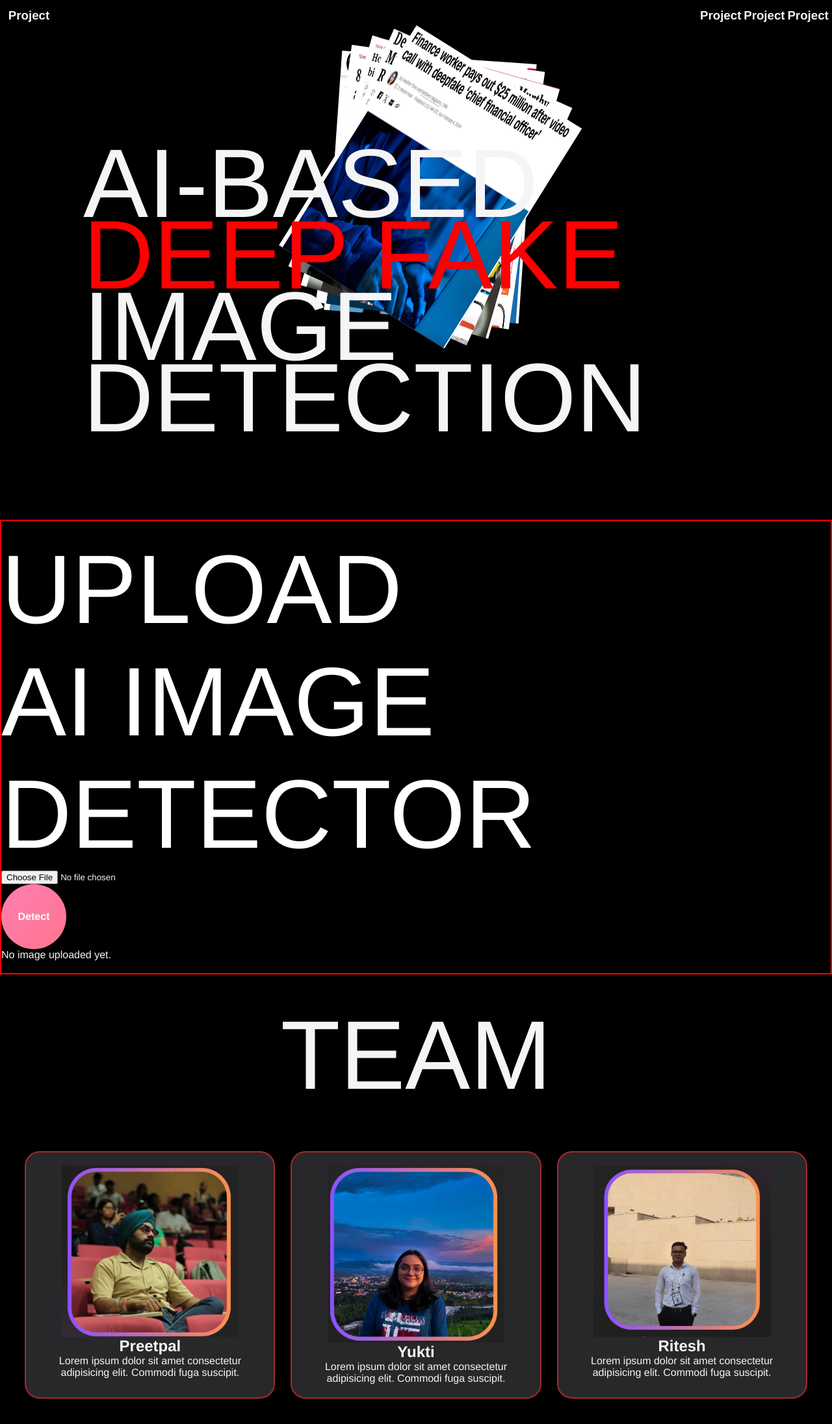
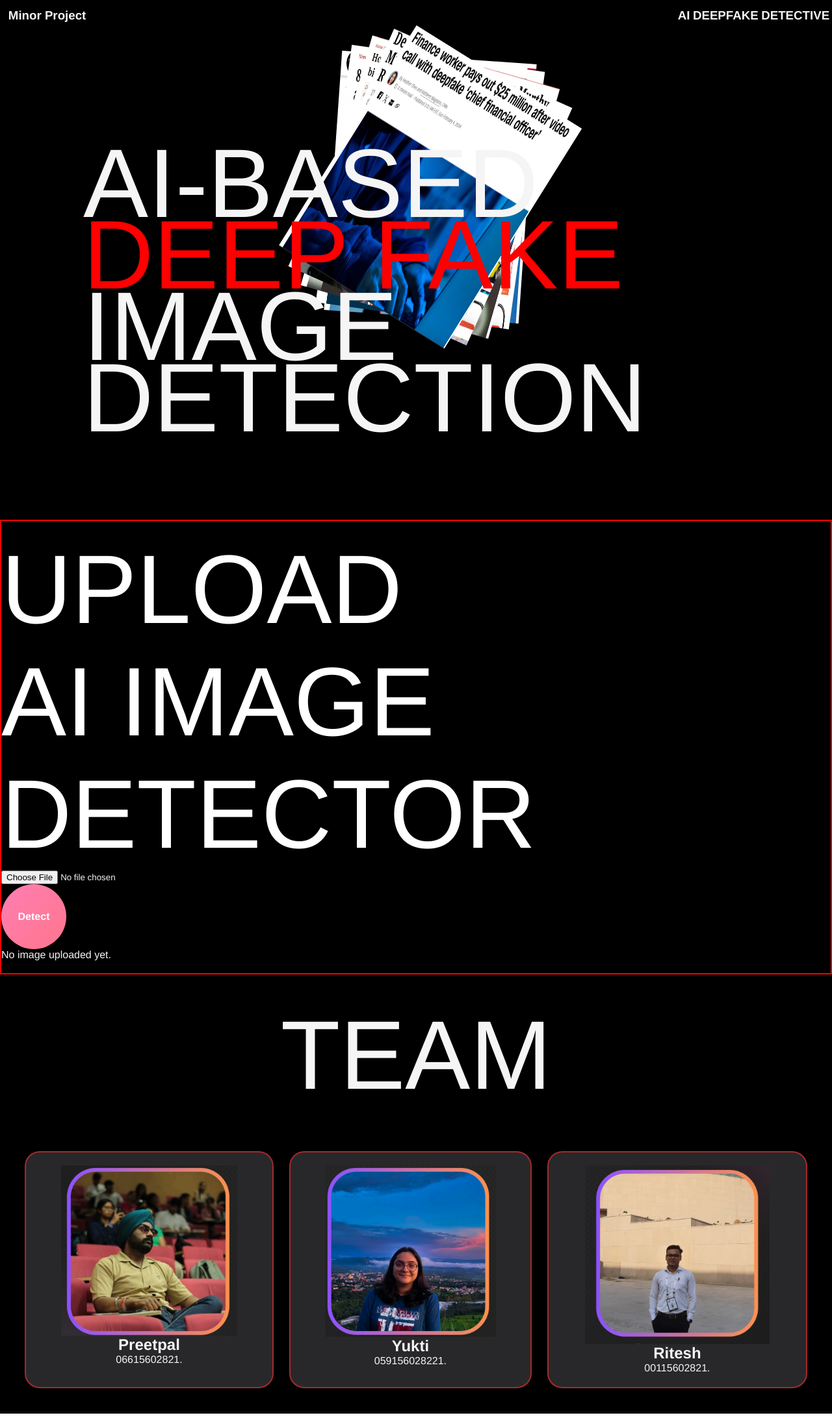
Before and after one commit to yuktiveee/External-Project, a plain HTML site: page index.html in a window 1280 px wide. Shown: the whole page at 65% size. Drawn offline with nearby package versions, Linux system fonts and the light colour scheme.

Commit message:
Update index.html

```diff
--- a/index.html
+++ b/index.html
@@ -11,12 +11,12 @@
   <div id="main">
     <div id="nav">
       <div id="navp-1">
-        <h3 class="project">Project</h3>
+        <h3 class="Minor project">Minor Project</h3>
       </div>
       <div id="navp-2">
-        <h3 class="project">Project</h3>
-        <h3 class="project">Project</h3>
-        <h3 class="project">Project</h3>
+        <h3 class="AI">AI</h3>
+        <h3 class="DEEPFAKE">DEEPFAKE</h3>
+        <h3 class="DETECTIVE">DETECTIVE</h3>
       </div>
     </div>
     <div id="heading">
@@ -54,19 +54,19 @@
       <div class="box">
         <img src="preetpal.png" alt="Preetpal">
         <h2 class="h-secondary center">Preetpal</h2>
-        <p class="center">Lorem ipsum dolor sit amet consectetur adipisicing elit. Commodi fuga suscipit.</p>
+        <p class="center">06615602821.</p>
       </div>
       <!-- Team Member 2 -->
       <div class="box">
         <img src="yukti.png" alt="Yukti">
         <h2 class="h-secondary center">Yukti</h2>
-        <p class="center">Lorem ipsum dolor sit amet consectetur adipisicing elit. Commodi fuga suscipit.</p>
+        <p class="center">059156028221.</p>
       </div>
       <!-- Team Member 3 -->
       <div class="box">
         <img src="ritesh.png" alt="Ritesh">
         <h2 class="h-secondary center">Ritesh</h2>
-        <p class="center">Lorem ipsum dolor sit amet consectetur adipisicing elit. Commodi fuga suscipit.</p>
+        <p class="center">00115602821.</p>
       </div>
     </div>
   </section>
```
